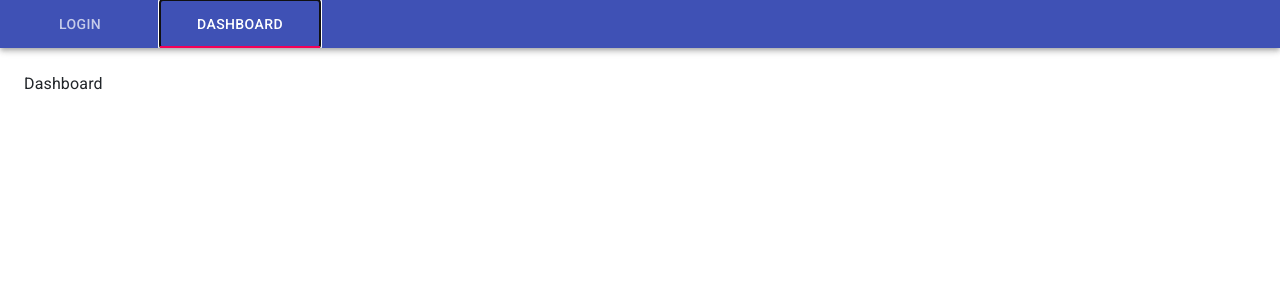
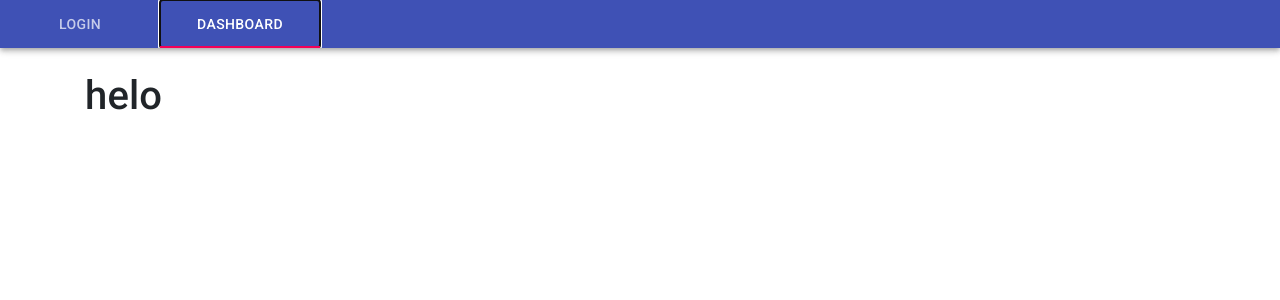
Before and after one commit to Srikanth910/sparkWeb, a React (Create React App) app: page / in a window 1280 px wide. Both pictures are taken after a click on the tab "DASHBOARD". Shown: the top 300 px of the page. Built offline with nearby package versions, Linux system fonts and the light colour scheme.

Commit message:
home component added

```diff
--- a/src/App.js
+++ b/src/App.js
@@ -1,9 +1,10 @@
 import React, {useState} from "react";
 import PropTypes from 'prop-types';
 import { AppBar, Tabs, Tab, Typography, Box } from "@material-ui/core";
+import Home from "./components/Home";
 
-import Login from './components/Login';
-import Dashboard from './components/Dashboard';
+// import Login from './components/Login';
+// import Dashboard from './components/Dashboard';
 
 function a11yProps(index) {
 
@@ -48,11 +49,12 @@ function App() {
 
   return (
     <div className="App">
-      <AppBar position="static">
+      <AppBar position="static" style={{justifyContent:'center'}}>
         <Tabs
           value={value}
           onChange={handleChange}
           aria-label="simple tabs example"
+
         >
           <Tab label="Login" {...a11yProps(0)} />
           <Tab label="Dashboard" {...a11yProps(1)} />
@@ -60,10 +62,10 @@ function App() {
         </Tabs>
       </AppBar>
       <TabPanel value={value} index={0}>
-        <Login />
+        {/* <Login /> */}
       </TabPanel>
       <TabPanel value={value} index={1}>
-        <Dashboard />
+        < Home/>
       </TabPanel>
       {/* <TabPanel value={value} index={2}>
         Item Three
--- a/src/components/Home.jsx
+++ b/src/components/Home.jsx
@@ -0,0 +1,12 @@
+import React, { Component } from 'react'
+
+export default class Home extends Component {
+    render() {
+        return (
+            <div className="container">
+
+                <h1>helo</h1>
+            </div>
+        )
+    }
+}
```
